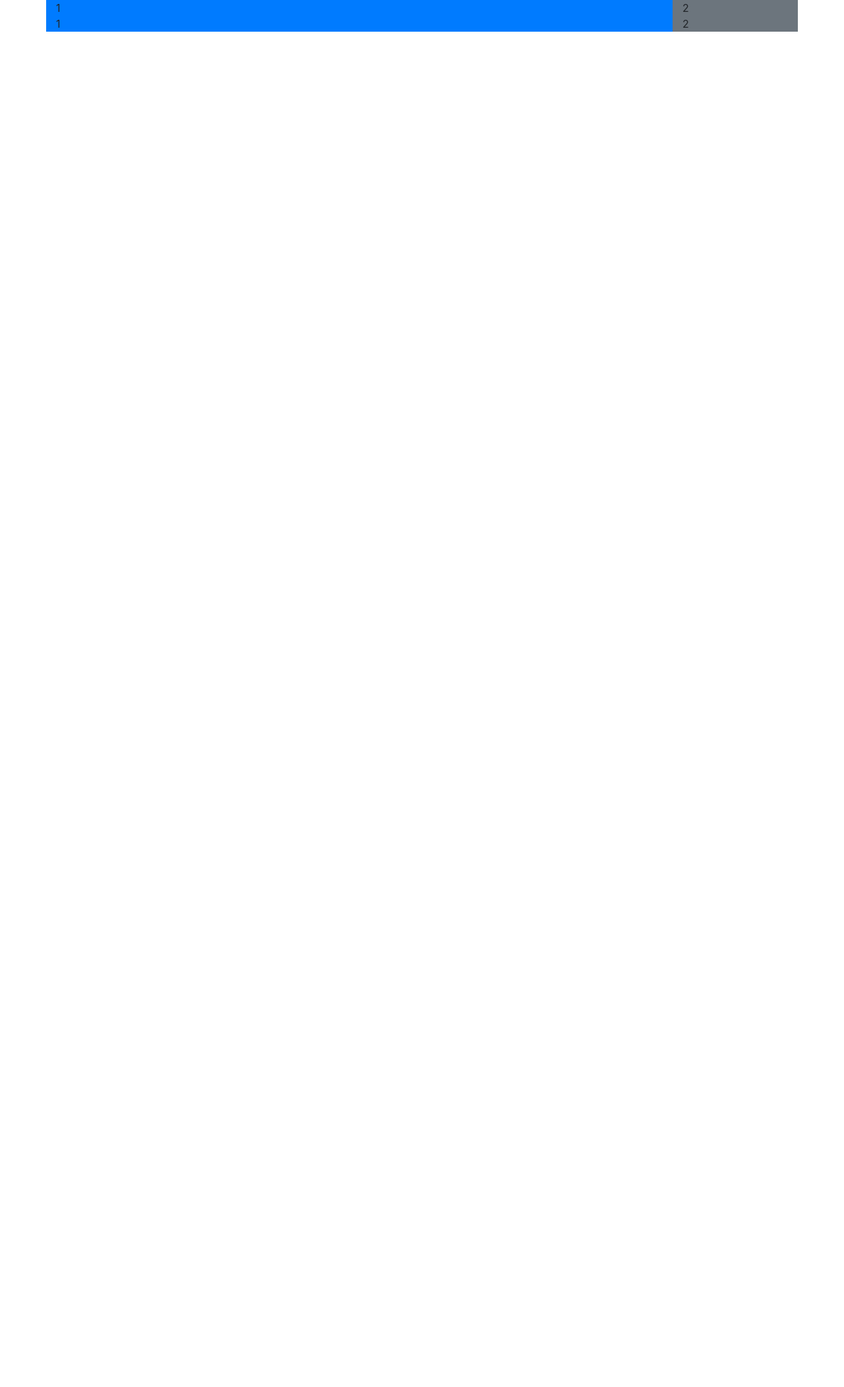
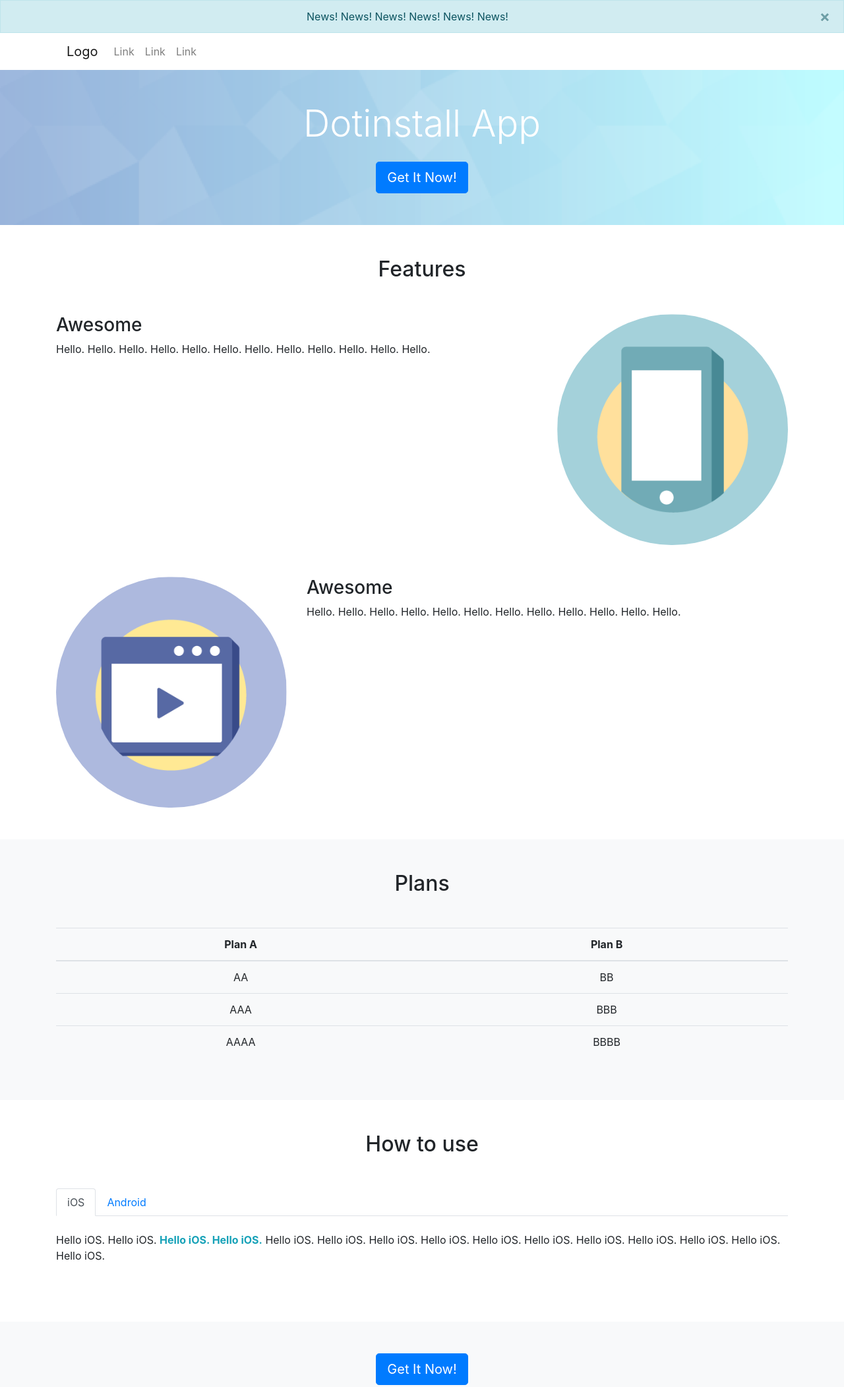
Before and after one commit to HansKu7323/bootstrap-practice, a plain HTML site: page index.html in a window 1280 px wide. Shown: the top 2102 px of the page at 66% size. Before the commit the page ends 800 px from the top, so only its background shows below. Drawn offline with nearby package versions, Linux system fonts and the light colour scheme.

Commit message:
commit6 finish

```diff
--- a/index.html
+++ b/index.html
@@ -8,37 +8,139 @@
     <!-- Bootstrap CSS -->
     <link rel="stylesheet" href="https://stackpath.bootstrapcdn.com/bootstrap/4.5.0/css/bootstrap.min.css" integrity="sha384-9aIt2nRpC12Uk9gS9baDl411NQApFmC26EwAOH8WgZl5MYYxFfc+NcPb1dKGj7Sk" crossorigin="anonymous">
 
-    <title>Hello, world!</title>
+    <title>Dotinstall App</title>
 
     <style>
-
+      .cover{
+        background: url(img/bg.png);
+        background-size: cover;
+      }
     </style>
   </head>
+
   <body>
-    <!--
-      576px and up: sm
-      768px and up: md
-      992px and up: lg
-      1200px and up: xl
-     -->
-    <div class="container">
-      <div class="row">
-        <div class="col-10 bg-primary" >1</div>
-        <div class="col-2 bg-secondary" >2</div>
+    <header>
+        <div class="alert alert-info text-center mb-0 rounded-0 alert-dismissible fade show">
+          News! News! News! News! News! News!
+
+        <button class="close" data-dismiss="alert">
+          &times;
+        </button>
       </div>
-      <!-- <div class="row">
-        <div class="col-10 col-md-2 bg-primary" >1</div>
-        <div class="col-2 col-md-10 bg-secondary" >2</div>
-      </div> -->
-      <!-- <div class="row">
-        <div class="col-10 bg-primary" >1</div>
-        <div class="col-2 d-md-none bg-secondary" >2</div>
-      </div> -->
-      <div class="row">
-        <div class="col-10 bg-primary" >1</div>
-        <div class="d-none col-md-2 d-md-block bg-secondary" >2</div>
+      <div class="container">
+
+        <nav class="navbar navbar-expand-sm navbar-light">
+          <a href="" class="navbar-brand">Logo</a>
+          <button class="navbar-toggler" data-toggle="collapse" data-target="#menu">
+            <span class="navbar-toggler-icon"></span>
+          </button>
+
+          <div id="menu" class="collapse navbar-collapse">
+            <ul class="navbar-nav">
+              <li class="nav-item"><a href="" class="nav-link">Link</a></li>
+              <li class="nav-item"><a href="" class="nav-link">Link</a></li>
+              <li class="nav-item"><a href="" class="nav-link">Link</a></li>
+            </ul>
+          </div>
+        </nav>
+
       </div>
-    </div>
+
+      <div class="cover text-white text-center py-5">
+        <h1 class="display-4 mb-4">Dotinstall App</h1>
+        <a href="" class="btn btn-primary btn-lg">Get It Now!</a>
+      </div>
+    </header>
+
+    <main>
+      <section class="py-5">
+        <h2 class="text-center mb-5">Features</h2>
+        <div class="container">
+          <div class="mb-5 row">
+            <div class="col-sm-8">
+              <h3>Awesome</h3>
+              <p>Hello. Hello. Hello. Hello. Hello. Hello. Hello. Hello. Hello. Hello. Hello. Hello. </p>
+            </div>
+            <div class="col-sm-4">
+              <img src="img/phone.png" class="w-100 rounded-circle" >
+            </div>
+          </div>
+
+          <div>
+            <div class="row">
+              <div class="col-sm-8 order-sm-2">
+                <h3>Awesome</h3>
+                <p>Hello. Hello. Hello. Hello. Hello. Hello. Hello. Hello. Hello. Hello. Hello. Hello. </p>
+              </div>
+              <div class="col-sm-4 order-sm-1">
+                <img src="img/movie.png" class="w-100 rounded-circle" >
+              </div>
+            </div>
+
+          </div>
+        </div>
+      </section>
+
+      <section class="bg-light text-center py-5">
+        <h2 class="mb-5">Plans</h2>
+        <div class="container">
+          <table class="table table-hover">
+            <thead>
+              <tr>
+                <th>Plan A</th>
+                <th>Plan B</th>
+              </tr>
+            </thead>
+            <tbody>
+              <tr>
+                <td>AA</td>
+                <td>BB</td>
+              </tr>
+              <tr>
+                <td>AAA</td>
+                <td>BBB</td>
+              </tr>
+              <tr>
+                <td>AAAA</td>
+                <td>BBBB</td>
+              </tr>
+            </tbody>
+          </table>
+        </div>
+      </section>
+
+      <section class="py-5">
+        <h2 class="mb-5 text-center">How to use</h2>
+        <div class="container">
+          <ul class="nav nav-tabs">
+            <li class="nav-item">
+              <a href="#ios" class="nav-link active" data-toggle="tab">iOS</a>
+            </li>
+            <li class="nav-item">
+              <a href="#android" class="nav-link" data-toggle="tab">Android</a>
+            </li>
+          </ul>
+
+          <div class="tab-content py-4">
+            <div id="ios" class="tab-pane active">
+              <p>Hello iOS. Hello iOS. <span class="font-weight-bold text-info" data-toggle="tooltip" title="This is awesome" data-placement="bottom">Hello iOS. Hello iOS.</span> Hello iOS. Hello iOS. Hello iOS. Hello iOS. Hello iOS. Hello iOS. Hello iOS. Hello iOS. Hello iOS. Hello iOS. Hello iOS. </p>
+            </div>
+            <div id="android" class="tab-pane">
+              <p>Hello Android. Hello Android. Hello Android. Hello Android. Hello Android. Hello Android. Hello Android. Hello Android. Hello Android. Hello Android. Hello Android. Hello Android. Hello Android. Hello Android. Hello Android. </p>
+            </div>
+          </div>
+
+        </div>
+      </section>
+
+      <section class="bg-light text-center py-5">
+        <a href="" class="btn btn-primary btn-lg">Get It Now!</a>
+      </section>
+    </main>
+
+    <footer class="text-center text-muted py-4">
+      <p>Copyright</p>
+    </footer>
 
 
     <!-- Optional JavaScript -->
@@ -46,5 +148,11 @@
     <script src="https://code.jquery.com/jquery-3.5.1.slim.min.js" integrity="sha384-DfXdz2htPH0lsSSs5nCTpuj/zy4C+OGpamoFVy38MVBnE+IbbVYUew+OrCXaRkfj" crossorigin="anonymous"></script>
     <script src="https://cdn.jsdelivr.net/npm/popper.js@1.16.0/dist/umd/popper.min.js" integrity="sha384-Q6E9RHvbIyZFJoft+2mJbHaEWldlvI9IOYy5n3zV9zzTtmI3UksdQRVvoxMfooAo" crossorigin="anonymous"></script>
     <script src="https://stackpath.bootstrapcdn.com/bootstrap/4.5.0/js/bootstrap.min.js" integrity="sha384-OgVRvuATP1z7JjHLkuOU7Xw704+h835Lr+6QL9UvYjZE3Ipu6Tp75j7Bh/kR0JKI" crossorigin="anonymous"></script>
+    <script>
+      $(function(){
+        'use strict';
+        $('[data-toggle="tooltip"]').tooltip();
+      });
+    </script>
   </body>
 </html>
```
